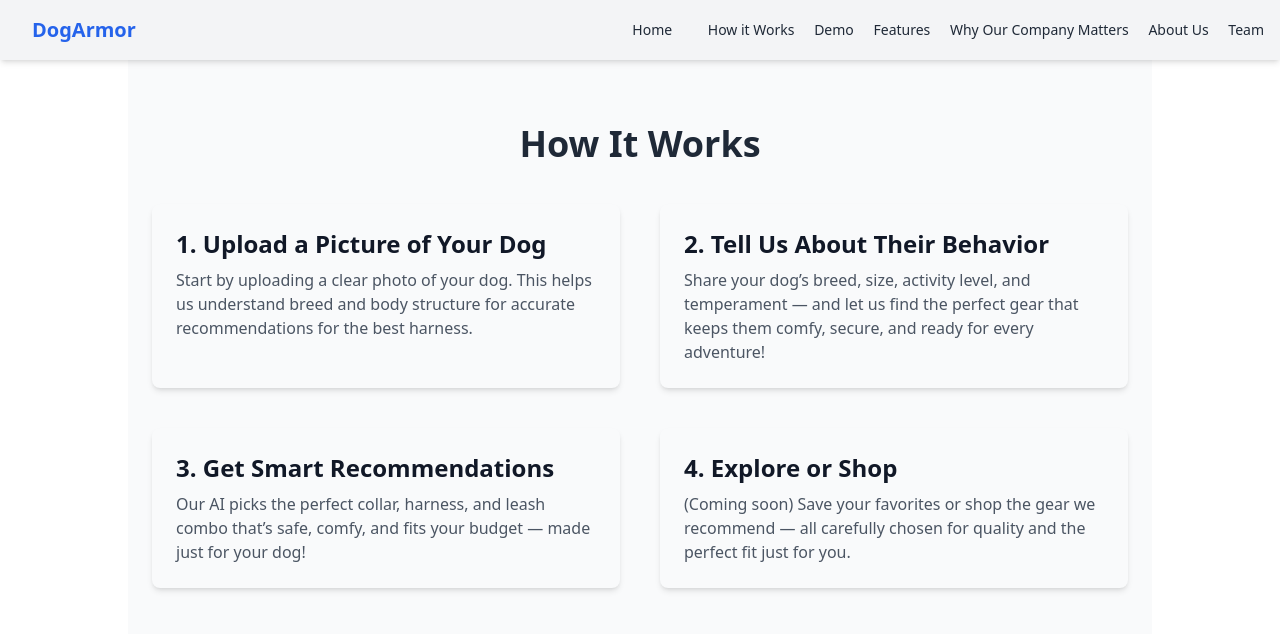
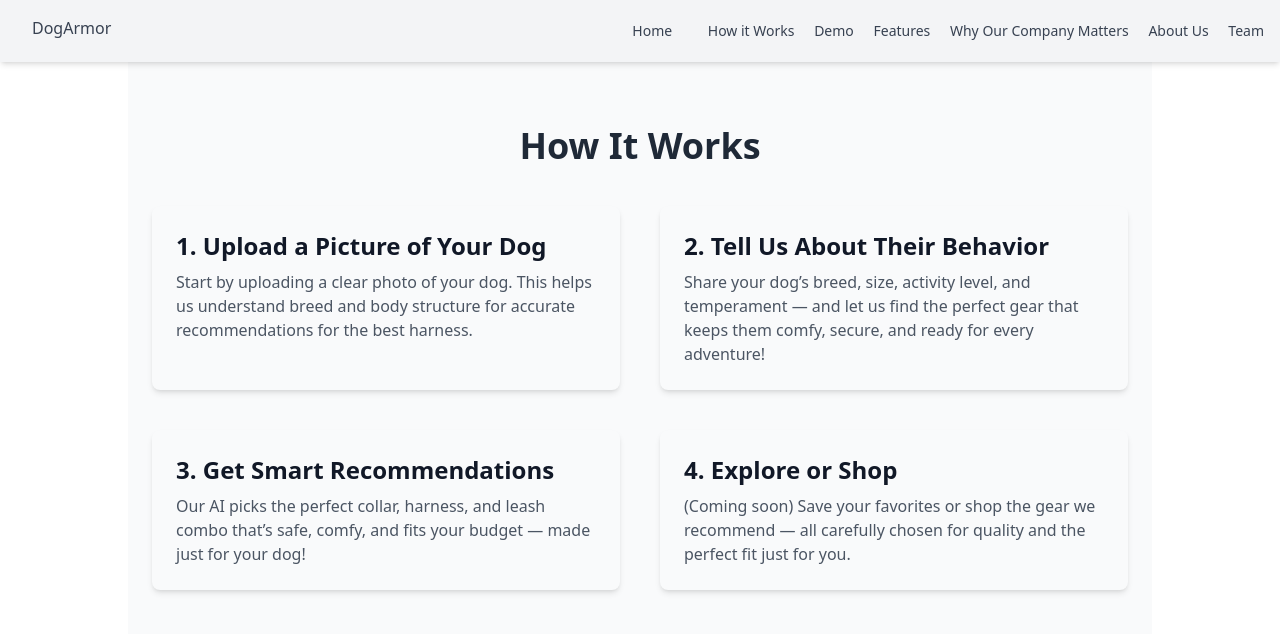
Before and after one commit to DogArmor-Devs/dog-armor, a plain HTML site: page frontend/how-it-works.html in a window 1280 px wide. Drawn offline with nearby package versions, Linux system fonts and the light colour scheme.

Commit message:
navbar changes

```diff
--- a/frontend/how-it-works.html
+++ b/frontend/how-it-works.html
@@ -10,15 +10,15 @@
 <body class="bg-white text-gray-800 font-sans">
   <!-- Navigation Bar -->
   <nav class="bg-gray-100 p-4 shadow-md flex justify-between items-center">
-    <a href="index.html" class="text-xl font-bold text-blue-600">DogArmor</a>
+    <a href="index.html" class="text-gray-700 hover:text-blue-600 font-medium transition duration-300">DogArmor</a>
     <div class="space-x-4 text-sm">
-      <a href="index.html" class="hover:text-blue-600">Home</a>
-      <a href="how-it-works.html" class="hover:text-blue-600">How it Works</a>
-      <a href="demo.html" class="hover:text-blue-600">Demo</a>
-      <a href="features.html" class="hover:text-blue-600">Features</a>
-      <a href="why-us.html" class="hover:text-blue-600">Why Our Company Matters</a>
-      <a href="about.html" class="hover:text-blue-600">About Us</a>
-      <a href="team.html" class="hover:text-blue-600">Team</a>
+      <a href="index.html" class="text-gray-700 hover:text-blue-600 font-medium transition duration-300">Home</a>
+      <a href="how-it-works.html" class="text-gray-700 hover:text-blue-600 font-medium transition duration-300">How it Works</a>
+      <a href="demo.html" class="text-gray-700 hover:text-blue-600 font-medium transition duration-300">Demo</a>
+      <a href="features.html" class="text-gray-700 hover:text-blue-600 font-medium transition duration-300">Features</a>
+      <a href="why-us.html" class="text-gray-700 hover:text-blue-600 font-medium transition duration-300">Why Our Company Matters</a>
+      <a href="about.html" class="text-gray-700 hover:text-blue-600 font-medium transition duration-300">About Us</a>
+      <a href="team.html" class="text-gray-700 hover:text-blue-600 font-medium transition duration-300">Team</a>
     </div>
   </nav>
 
--- a/frontend/style.css
+++ b/frontend/style.css
@@ -122,3 +122,12 @@ body {
     font-size: 0.95rem;
     color: #6b7280;
   }
+
+  nav a {
+    padding-bottom: 4px;
+    border-bottom: 2px solid transparent;
+  }
+
+  nav a:hover {
+    border-color: #3b82f6; /* Tailwind blue-500 */
+  }
```
Also changed, not shown: frontend/about.html (+7 -7 lines), frontend/demo.html (+7 -7 lines), frontend/features.html (+8 -8 lines), frontend/index.html (+7 -7 lines), frontend/team.html (+8 -8 lines), frontend/why-us.html (+8 -8 lines).
